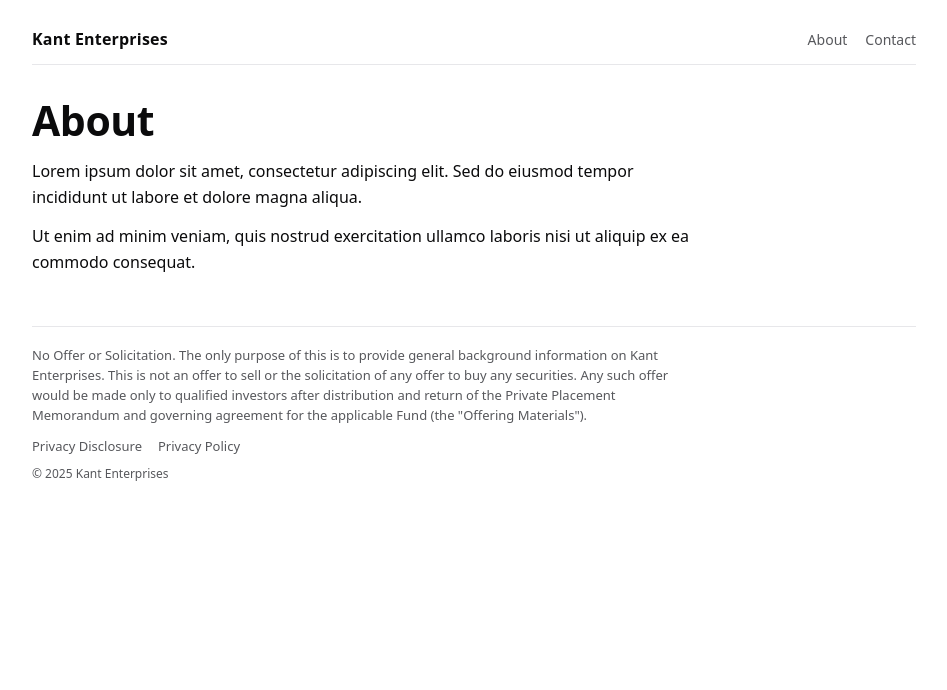
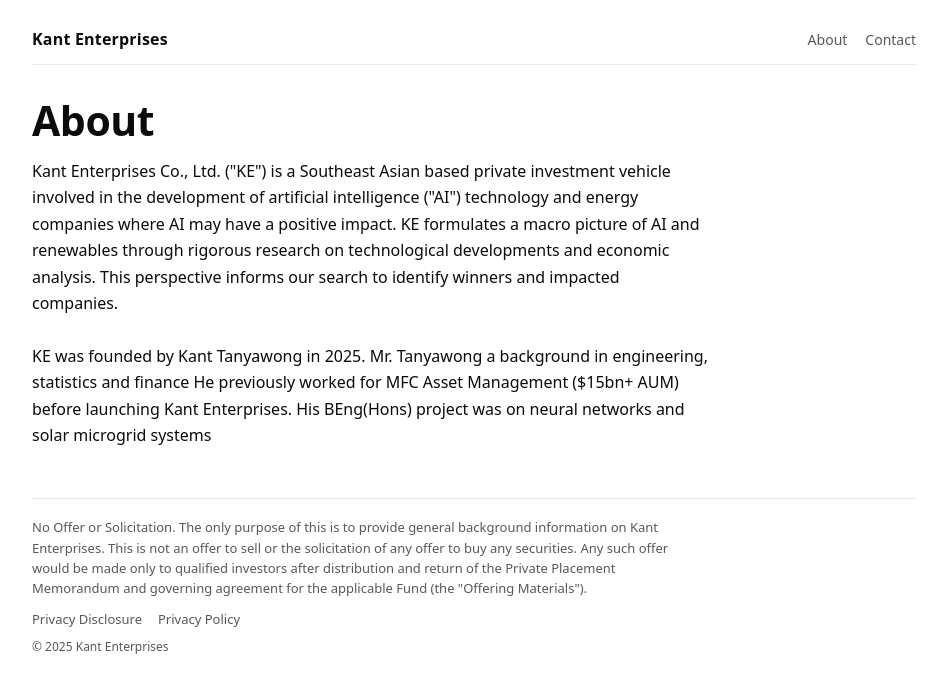
Before and after one commit to kgamer19/kant-enterprise-web, a Next.js app: page /about in a window 1280 px wide. Shown: the top 690 px of the page, without its empty margins (166-1113 px from the left). Built offline with nearby package versions, Linux system fonts and the light colour scheme.

Commit message:
Update site

```diff
--- a/app/about/page.tsx
+++ b/app/about/page.tsx
@@ -3,12 +3,23 @@
     <>
       <h1 className="h1">About</h1>
       <p className="p">
-        Lorem ipsum dolor sit amet, consectetur adipiscing elit. Sed do eiusmod
-        tempor incididunt ut labore et dolore magna aliqua.
+        Kant Enterprises Co., Ltd. ("KE") is a Southeast Asian based private investment vehicle
+        involved in the development of artificial intelligence ("AI")
+         technology and energy companies where AI may have a positive impact.
+         KE formulates a macro picture of AI and renewables through rigorous research on
+         technological developments and economic analysis. This perspective informs our
+          search to identify winners and impacted companies.
+
+<br>
+</br>
+<br>
+</br>
+      <p className="p">
+        KE was founded by Kant Tanyawong in 2025.
+        Mr. Tanyawong a background in engineering, statistics and finance
+        He previously worked for MFC Asset Management ($15bn+ AUM) before launching Kant Enterprises.
+        His BEng(Hons) project was on neural networks and solar microgrid systems
       </p>
-      <p className="p">
-        Ut enim ad minim veniam, quis nostrud exercitation ullamco laboris nisi
-        ut aliquip ex ea commodo consequat.
       </p>
     </>
   );
```
